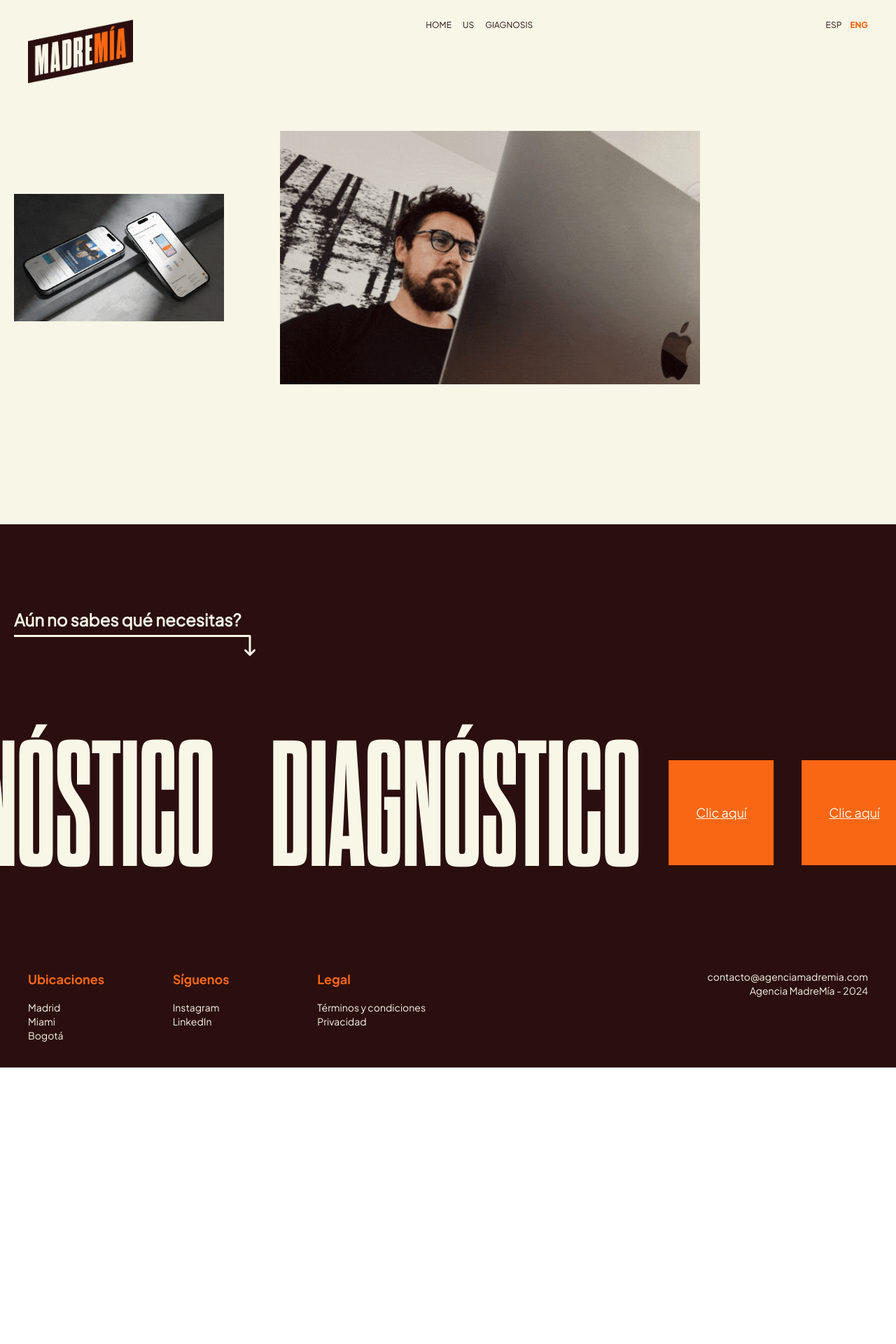
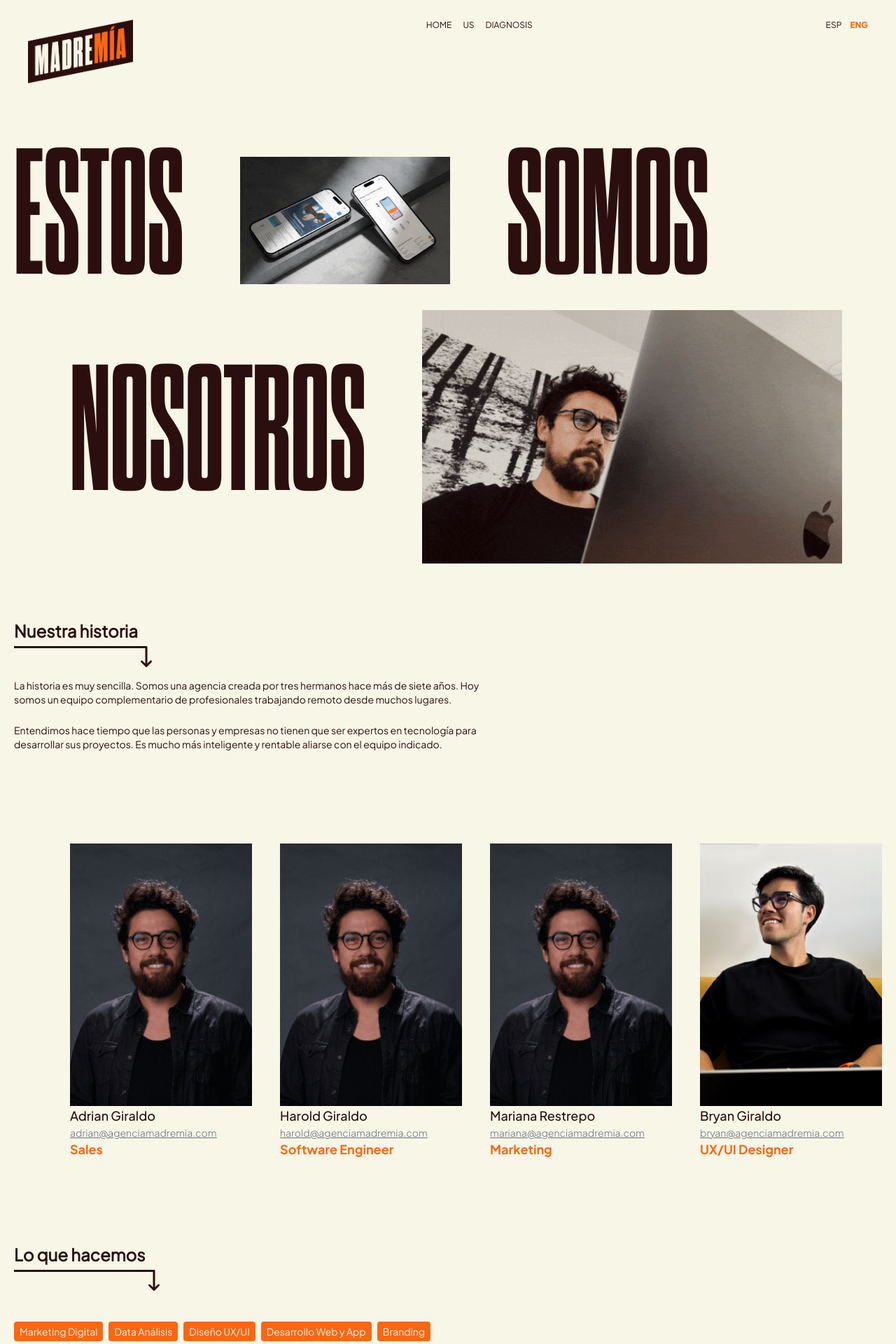
Before and after one commit to girres/next.madremia, a Next.js app: page /en/us in a window 1280 px wide. Shown: the top 1920 px of the page at 70% size. Before the commit the page ends 1525 px from the top, so only its background shows below. Built offline with nearby package versions, Linux system fonts and the light colour scheme.

Commit message:
New Version

```diff
--- a/src/components/Blocks/index.js
+++ b/src/components/Blocks/index.js
@@ -10,7 +10,7 @@ export const BlockHero = ({ dict = {} }) => {
     <div className='bg-mm-black lg:min-h-screen relative'>
       <div className='w-full h-full lg:absolute top-0 left-0 right-0 bottom-0 lg:flex lg:flex-col items-center justify-center'>
         <div className='w-full mm-container'>
-          <p className='text-mm-beige text-[7vw] leading-[6vw] pt-20 fontBold'>
+          <p className='text-mm-beige text-[7vw] leading-[7vw] pt-20 fontBold'>
             {terms?.text1 ?? '---'}
             {` `}
             <span className='text-mm-orange'>{terms?.text2 ?? '---'}</span>
--- a/src/dictionaries/en.json
+++ b/src/dictionaries/en.json
@@ -1,7 +1,7 @@
 {
   "seo": {
-    "title": "No necesitas ser experto en tecnología, necesitas un aliado | MadreMía",
-    "description": "MadreMia convierte tus ideas en experiencias digitales, con diseño, desarrollo y marketing web para hacer crecer tu presencia en línea de manera única"
+    "title": "You don't need to be a technology expert, you need an ally | MadreMía",
+    "description": "MadreMia turns your ideas into digital experiences, with web design, development, and marketing to uniquely grow your online presence"
   },
   "home": {
     "title": "Home"
@@ -10,19 +10,19 @@
     "title": "Us"
   },
   "diagnosis": {
-    "title": "Giagnosis"
+    "title": "Diagnosis"
   },
   "menu": {
     "home": "Home",
     "us": "Us",
-    "diagnosis": "Giagnosis"
+    "diagnosis": "Diagnosis"
   },
   "blocks": {
     "hero": {
-      "text1": "No necesitas ser experto en tecnología,",
-      "text2": "necesitas un aliado.",
-      "text3": "Agencia",
-      "text4": "MadreMía"
+      "text1": "You don't need to be a technology expert,",
+      "text2": "you need an ally.",
+      "text3": "MadreMía",
+      "text4": "Agency"
     },
     "projects": {
       "title": "Así lo solucionamos",
@@ -138,10 +138,61 @@
       ]
     },
     "diagnosis": {
-      "title": "Aún no sabes qué necesitas?",
-      "text1": "Diagnóstico",
-      "text2": "Diagnóstico",
+      "text1": "Veamos",
+      "text2": "qué",
+      "text3": "necesitas",
       "textClick": "Clic aquí"
+    },
+    "us": {
+      "text1": "Estos",
+      "text2": "Somos",
+      "text3": "Nosotros"
+    },
+    "us2": {
+      "title": "Nuestra historia",
+      "text1": "La historia es muy sencilla. Somos una agencia creada por tres hermanos hace más de siete años. Hoy somos un equipo complementario de profesionales trabajando remoto desde muchos lugares.",
+      "text2": "Entendimos hace tiempo que las personas y empresas no tienen que ser expertos en tecnología para desarrollar sus proyectos. Es mucho más inteligente y rentable aliarse con el equipo indicado."
+    },
+    "us3": {
+      "items": [
+        {
+          "name": "Adrian Giraldo",
+          "email": "adrian@agenciamadremia.com",
+          "position": "Sales",
+          "image": "/images/team/adrian.png"
+        },
+        {
+          "name": "Harold Giraldo",
+          "email": "harold@agenciamadremia.com",
+          "position": "Software Engineer",
+          "image": "/images/team/adrian.png"
+        },
+        {
+          "name": "Mariana Restrepo",
+          "email": "mariana@agenciamadremia.com",
+          "position": "Marketing",
+          "image": "/images/team/adrian.png"
+        },
+        {
+          "name": "Bryan Giraldo",
+          "email": "bryan@agenciamadremia.com",
+          "position": "UX/UI Designer",
+          "image": "/images/team/bryan.png"
+        }
+      ]
+    },
+    "services": {
+      "title": "Lo que hacemos",
+      "items": [
+        "Marketing Digital",
+        "Data Análisis",
+        "Diseño UX/UI",
+        "Desarrollo Web y App",
+        "Branding",
+        "E-Commerce",
+        "Low Code / No Code Solutions",
+        "Inteligencia Artificial (IA)"
+      ]
     }
   }
 }
```
